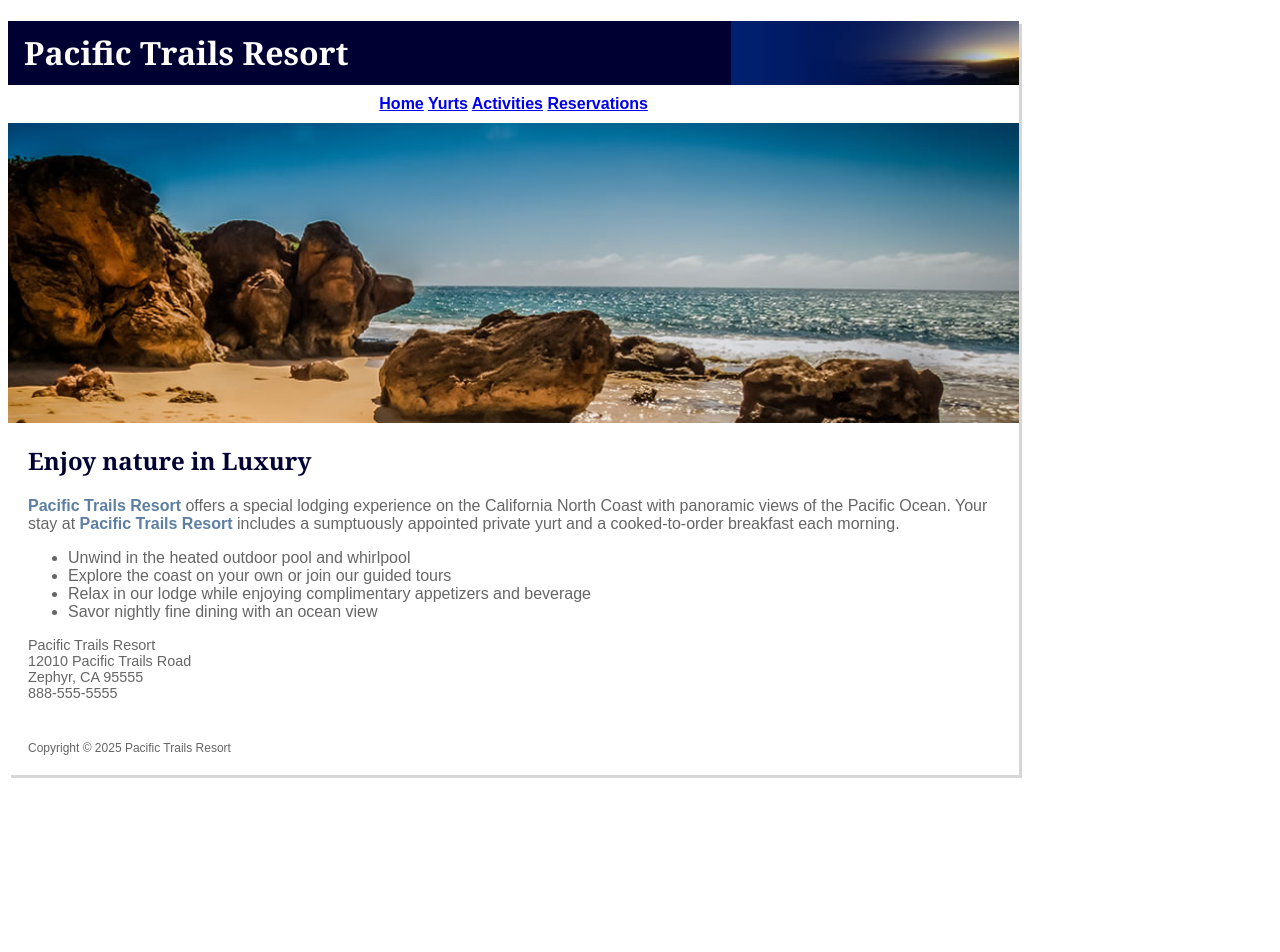
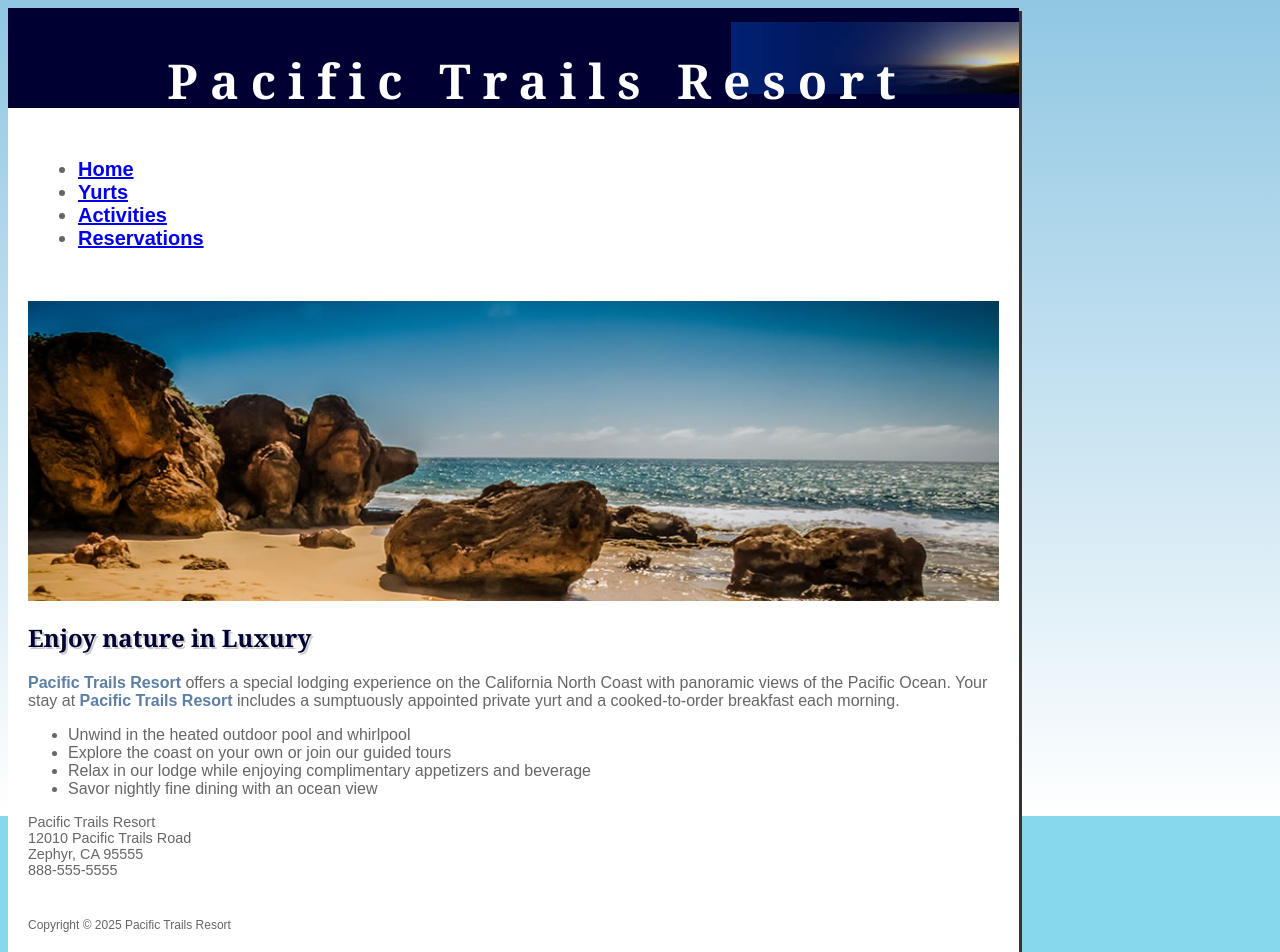
Before and after one commit to PoojaCentennial/poojavyas_comp213, a plain HTML site: page index.html in a window 1280 px wide. Before the commit the page ends 829 px from the top, so only its background shows below. Drawn offline with Linux system fonts and the light colour scheme.

Commit message:
Lab 7 A changes

```diff
--- a/index.html
+++ b/index.html
@@ -11,15 +11,16 @@
                 <h1>Pacific Trails Resort</h1>
             </header>
             <nav>
-                <a href="index.html">Home</a>
-                <a href="yurts.html">Yurts</a>
-                <a href="activities.html">Activities</a>
-                <a href="reservations.html">Reservations</a>
-            </nav>
-        <div id = "homehero"></div>
-            <main>
+                <ul>
+                    <li><a href="index.html">Home</a></li>
+                    <li><a href="yurts.html">Yurts</a></li>
+                    <li><a href="activities.html">Activities</a></li>
+                    <li><a href="reservations.html">Reservations</a></li>
+                </ul>
+
+            </nav><main>
+                <div id="homehero"></div>
                 <h2>Enjoy nature in Luxury</h2>
-
                 <p><span class="resort">Pacific Trails Resort</span> offers a special lodging experience on the California North Coast with panoramic views of the Pacific Ocean. Your stay at <span class="resort">Pacific Trails Resort</span> includes a sumptuously appointed private yurt and a cooked-to-order breakfast each morning.</p>
                 <ul>
                     <li>Unwind in the heated outdoor pool and whirlpool</li>
--- a/pacific.css
+++ b/pacific.css
@@ -1,8 +1,15 @@
-body {
-    background-color:#FFFFFF;
+*{
+
+    box-sizing:border-box;
+
+}
+body{
+    background-color:#88D8ED;
+    background-image: linear-gradient(#90C7E3, #FFFFFF);
+    background-repeat: no-repeat;
     color:#666666;
     font-family: Arial, Helvetica, sans-serif;
-    height: 100vh;
+    height:100vh;
 }
 
 header {
@@ -10,25 +17,51 @@ header {
     background-image: url(images/sunset.jpg);
     background-position: right;
     background-repeat:no-repeat;
-    line-height:400%;
-    text-indent:1em;
     color:#FFFFFF;
+    height:100px;
+    padding-top:30px;
+    padding-left: 3em;
+    text-align:center;
 }
 
 h1{
-    margin-bottom:0px;
+    margin-top:10px;
+    margin-bottom:10px;
+    font-size: 3em;
+    letter-spacing: 0.25em;
+
 }
 
 nav {
-    background-color:#FFFFFF;
+
     font-weight:bold;
-    padding: 10px;
-    text-align: center;
-}
-main{
-    padding: 1px 20px 20px 20px;
+    padding:1.5em;
+    font-size: 125%;
+
 }
 
+main{
+    padding:1px 20px 20px 20px;
+}
+nav-main{
+    display:inline-block;
+    vertical-align: top;
+    width: 30%;
+    align-items: left;
+    justify-content:space-around;
+    margin:0;
+    padding:0;
+}
+main-ul{
+
+}
+
+nav a-visited{
+    color: #344873;
+}
+nav un-visited{
+    color: #ff0000;
+}
 h1,h2,h3 {
     font-family:Georgia, 'Times New Roman', Times, serif;
 }
@@ -37,9 +70,13 @@ h2,h3{
     color:#000033;
 }
 
+h2{
+    text-shadow: 2px 2px #CCCCCC;
+}
+
 footer{
     font-size:75%;
-    padding: 20px;
+    padding:20px;
 }
 
 table, td, th{
@@ -79,31 +116,37 @@ input,textarea{
 #contact {
     font-size:90%;
 }
-#wrapper{
+
+#wrapper {
     width: 80%;
     background-color: #FFFFFF;
-    min-width: 960px;
-    max-width: 1024px;
-    box-shadow: 3px 3px #3333;
-    }
-    #homehero{
-        height: 300px;
-        background-image: url(images/coast.jpg);
-        background-repeat: no-repeat;
-        background-size: 100%;
+    min-width:960px;
+    max-width:1240px;
+    box-shadow: 3px 3px #333333;
+}
 
-    }
-    #yurthero{
-        height: 300px;
-        background-image: url(images/yurt.jpg);
-        background-repeat: no-repeat;
-        background-size: 100%;
+#homehero{
+    height:300px;
+    background-image: url(images/coast.jpg);
+    background-repeat: no-repeat;
+    background-size:100%;
+}
 
-    }
-    #trailhero{
-        height: 300px;
-        background-image: url(images/trail.jpg);
-        background-repeat: no-repeat;
-        background-size: 100%;
+#yurthero{
+    height:300px;
+    background-image: url(images/yurt.jpg);
+    background-repeat: no-repeat;
+    background-size:100%;
+}
 
-    }
+#trailhero{
+    height:300px;
+    background-image: url(images/trail.jpg);
+    background-repeat: no-repeat;
+    background-size:100%;
+}
+footer{
+    background-color:#FFFFFF;
+
+
+}
```
Also changed, not shown: activities.html (+9 -9 lines), reservations.html (+9 -6 lines), yurts.html (+9 -10 lines).
